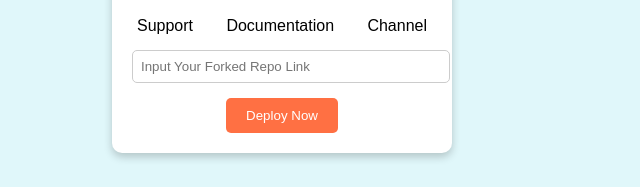
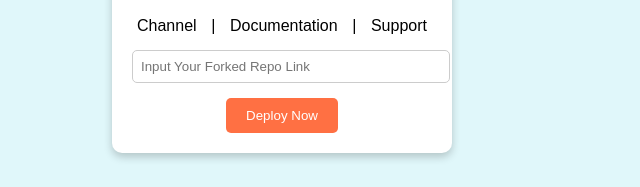
Before and after one commit to Vivekkumar-IN/Yukkimusic-deploy, a plain HTML site: page index.html in a window 1280 px wide. Shown: the part 522-709 px from the top of the page, 358-998 px from the left. Drawn offline with Linux system fonts and the light colour scheme; no server answers.

Commit message:
Update index.html

```diff
--- a/index.html
+++ b/index.html
@@ -13,9 +13,11 @@
       <img src="https://img.shields.io/github/forks/TheTeamVivek/YukkiMusic?color=black&logo=github&logoColor=black&style=for-the-badge" alt="Forks Badge">
     </div>
     <div class="links">
+      <span class="link-item"><a href="https://t.me/TheYukki" target="_blank" class="non-copyable">Channel</a></span>
+      <span class="separator">|</span>
+      <span class="link-item"><a href="https://notreallyshikhar.gitbook.io/yukkimusicbot" target="_blank" class="non-copyable">Documentation</a></span>
+      <span class="separator">|</span>
       <span class="link-item"><a href="https://t.me/YukkiSupport" target="_blank" class="non-copyable">Support</a></span>
-      <span class="link-item"><a href="https://notreallyshikhar.gitbook.io/yukkimusicbot" target="_blank" class="non-copyable">Documentation</a></span>
-      <span class="link-item"><a href="https://t.me/TheYukki" target="_blank" class="non-copyable">Channel</a></span>
     </div>
     <input type="text" placeholder="Input Your Forked Repo Link" id="repo-link">
     <button id="deploy-button">Deploy Now</button>
```
